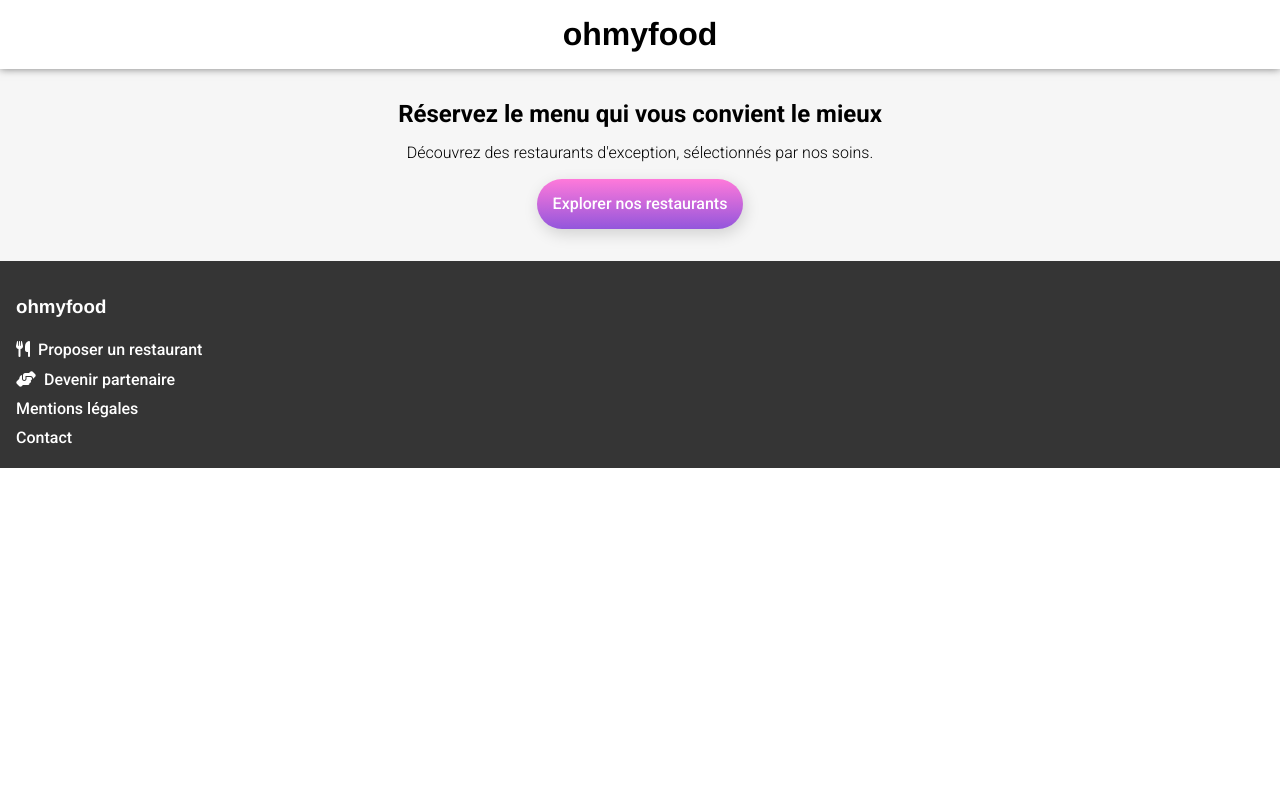
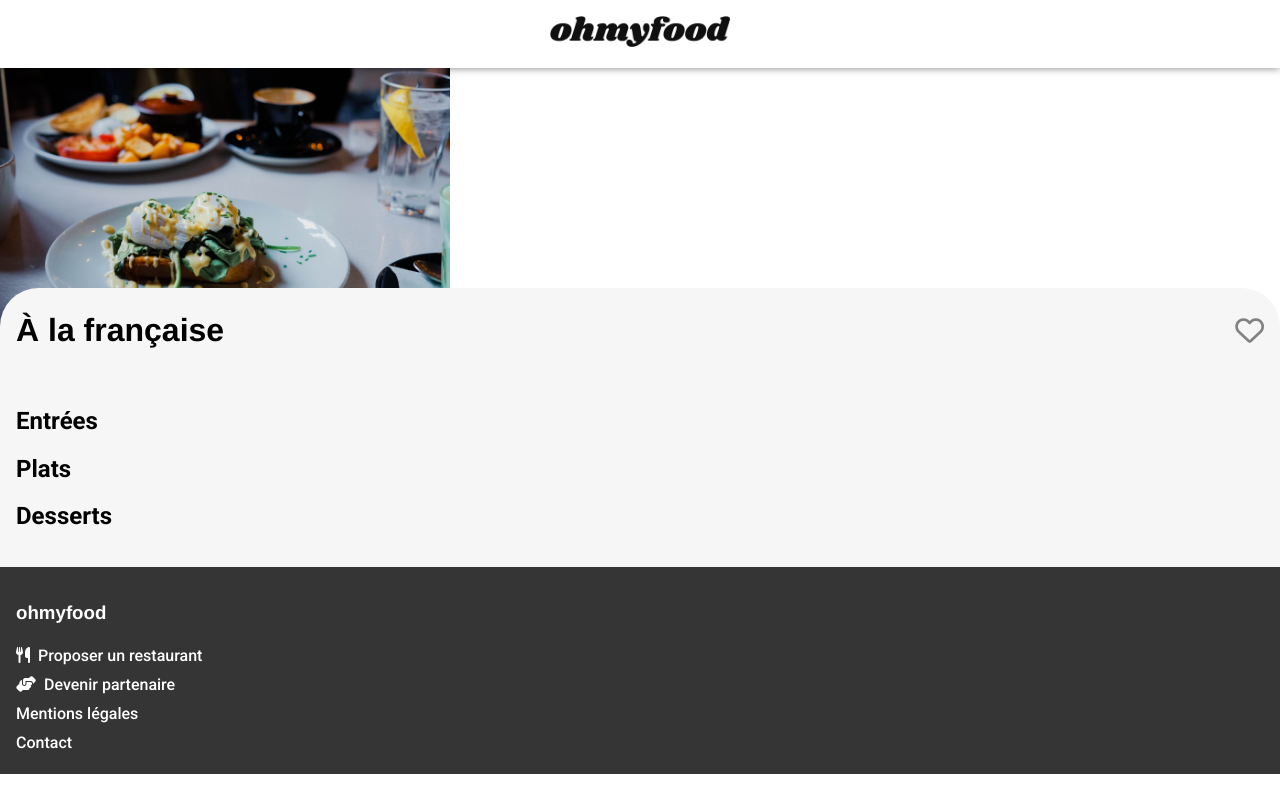
Before and after one commit to anthony-rabot/ohmyfood, a website: page restaurant-a-la-francaise.html in a window 1280 px wide. Drawn offline with Linux system fonts and the light colour scheme; a web font is replaced by a local one.

Commit message:
WIP restaurant template page FIX logo on home page as text on home (h1) and as img on restaurant pages to keep h1 for restaurant name

```diff
--- a/restaurant-a-la-francaise.html
+++ b/restaurant-a-la-francaise.html
@@ -4,7 +4,8 @@
 <head>
   <meta charset="utf-8">
   <title>Restaurant à la Française | Ohmyfood | Anthony Rabot | OpenClassrooms</title>
-  <meta name="description" content="Restaurant à la Française. Projet 3 pour la formation de Développeur Web - Ohmyfood">
+  <meta name="description"
+        content="Restaurant à la Française. Projet 3 pour la formation de Développeur Web - Ohmyfood">
   <meta name="viewport" content="width=device-width, initial-scale=1">
 
   <link rel="manifest" href="site.webmanifest">
@@ -18,17 +19,41 @@
 
 <body>
   <header class="header">
-  <h1 class="header__title">ohmyfood</h1>
+    <img class="header__logo" src="img/ohmyfood.png" alt="Logo Ohmyfood">
   </header>
 
-<main>
-
-  <section class="hero">
-    <h2 class="hero__title">Réservez le menu qui vous convient le mieux</h2>
-    <p class="hero__content">Découvrez des restaurants d'exception, sélectionnés par nos soins.</p>
-    <button class="hero__btn" type="button">Explorer nos restaurants</button>
+  <section class="hero--image-only">
+    <img src="img/restaurants/a_la_francaise.jpg" alt="À la française">
   </section>
 
+  <main class="main-content main-content--over-image">
+
+    <div class="main-content--grey">
+
+      <header class="page-title">
+        <h1 class="page-title__title">À la française</h1>
+        <div class="page-title__heart">
+          <i class="far fa-heart heart-icon--border heart-icon" aria-hidden="true"></i>
+          <i class="fas fa-heart heart-icon--full heart-icon" aria-hidden="true"></i>
+        </div>
+      </header>
+
+      <div class="carte-restaurant">
+
+        <section class="carte-restaurant__item">
+          <h2>Entrées</h2>
+        </section>
+
+        <section class="carte-restaurant__item">
+          <h2>Plats</h2>
+        </section>
+
+        <section class="carte-restaurant__item">
+          <h2>Desserts</h2>
+        </section>
+      </div>
+
+    </div>
 
   </main>
 
--- a/scss/layouts/_header.scss
+++ b/scss/layouts/_header.scss
@@ -1,15 +1,35 @@
 .header {
+  text-align: center;
   padding: $global-spacing;
   box-shadow: 0 0 .5rem rgba(0, 0, 0, .5);
   position: relative;
   z-index: 200;
 
   &__title {
-    text-align: center;
     margin: 0;
+  }
+
+  &__logo {
+    max-width: 180px;
   }
 
   &__geolocalisation {
     background-color: map-get($ohmyfood-theme, medium-gray);
   }
 }
+
+// Titre des pages des restaurants
+.page-title {
+  display: flex;
+  align-items: center;
+  padding: $global-spacing;
+
+  &__title {
+    flex: 1;
+    margin: calc($global-spacing / 2) 0;
+  }
+
+  &__heart {
+    @include heart;
+  }
+}
--- /dev/null
+++ b/scss/layouts/_hero.scss
@@ -0,0 +1,38 @@
+// Hero section
+
+.hero {
+  display: flex;
+  flex-direction: column;
+  align-items: center;
+  text-align: center;
+  padding: calc($global-spacing * 2);
+  background-color: map-get($ohmyfood-theme, light-gray);
+
+  &__title {
+    margin: 0;
+    font-weight: 700;
+  }
+
+  &__content {
+    font-weight: 300;
+  }
+
+  &__btn {
+    padding: $global-spacing;
+    border: none;
+    color: $white;
+    cursor: pointer;
+    @include btn-animation(map-get($ohmyfood-theme, secondary), map-get($ohmyfood-theme, primary), 250ms);
+    @include shadow;
+  }
+
+  &--image-only {
+    display: flex;
+
+    img {
+      height: 300px;
+      object-fit: cover;
+      object-position: center bottom;
+    }
+  }
+}
--- a/scss/main.scss
+++ b/scss/main.scss
@@ -6,5 +6,7 @@
 @import "./base/typography";
 @import "./layouts/header";
 @import "./layouts/footer";
+@import "./layouts/hero";
 @import "./pages/home";
+@import "./pages/restaurants";
 @import "./components/heart";
--- a/scss/pages/_home.scss
+++ b/scss/pages/_home.scss
@@ -13,33 +13,6 @@
   &__city {
     margin: 0;
     font-weight: 500;
-  }
-}
-// Home Hero
-.hero {
-  display: flex;
-  flex-direction: column;
-  align-items: center;
-  text-align: center;
-  padding: calc($global-spacing *2);
-  background-color: map-get($ohmyfood-theme, light-gray);
-
-  &__title {
-    margin: 0;
-    font-weight: 700;
-  }
-
-  &__content {
-    font-weight: 300;
-  }
-
-  &__btn {
-    padding: $global-spacing;
-    border: none;
-    color: $white;
-    cursor: pointer;
-    @include btn-animation(map-get($ohmyfood-theme, secondary), map-get($ohmyfood-theme, primary), 250ms);
-    @include shadow;
   }
 }
 
@@ -168,14 +141,7 @@
           }
         }
         &-heart {
-          font-size: 1.8rem;
-          width: 1.8rem;
-          color: lighten(map-get($ohmyfood-theme, dark-gray), 30%);
-          position: relative;
-
-          i {
-            position: absolute;
-          }
+          @include heart;
         }
       }
     }
--- /dev/null
+++ b/scss/pages/_restaurants.scss
@@ -0,0 +1,17 @@
+.main-content {
+
+  &--grey {
+    background-color: map-get($ohmyfood-theme, light-gray);
+    border-radius: calc($border-radius * 2) calc($border-radius * 2) 0 0;
+  }
+
+  &--over-image {
+    margin-top: -5rem;
+    position: relative;
+    z-index: 1;
+  }
+}
+
+.carte-restaurant {
+  padding: $global-spacing;
+}
--- a/scss/utils/_mixins.scss
+++ b/scss/utils/_mixins.scss
@@ -37,3 +37,15 @@
     }
   }
 }
+
+@mixin heart {
+  font-size: 1.8rem;
+  width: 1.8rem;
+  height: 1.8rem;
+  color: lighten(map-get($ohmyfood-theme, dark-gray), 30%);
+  position: relative;
+
+  i {
+    position: absolute;
+  }
+}
```
Also changed, not shown: index.html (+4 -4 lines), css/main.css, img/ohmyfood.png (added), img/restaurants/a_la_francaise.jpg (renamed from img/a_la_francaise.jpg), img/restaurants/la_note_enchantee.jpg (renamed from img/la_note_enchantee.jpg), img/restaurants/la_palette_du_gout.jpg (renamed from img/la_palette_du_gout.jpg), img/restaurants/le_delice_des_sens.jpg (renamed from img/le_delice_des_sens.jpg). Lines whose indentation alone changed are shown as unchanged.
